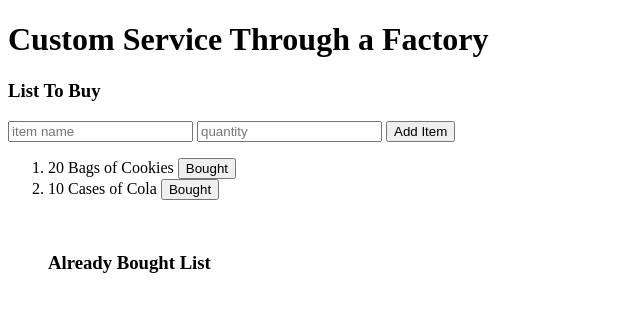
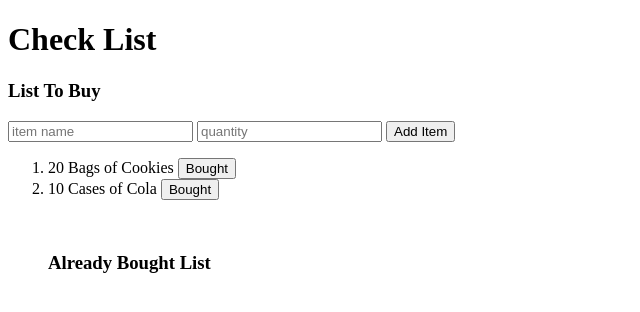
Before and after one commit to cherry123chaitu/Coursera-Assignement2, a plain HTML site: page index.html in a window 1280 px wide. Shown: the whole page, without its empty margins (0-640 px from the left). Drawn offline with nearby package versions, Linux system fonts and the light colour scheme.

Commit message:
Assignment2

```diff
--- a/index.html
+++ b/index.html
@@ -7,7 +7,7 @@
     <title>Shopping List</title>
   </head>
   <body>
-    <h1>Custom Service Through a Factory</h1>
+    <h1>Check List</h1>
     <!-- LIST #2 (limited to 3 items) -->
     <div  ng-controller='ListController as list'>
       <h3>List To Buy</h3>
```
